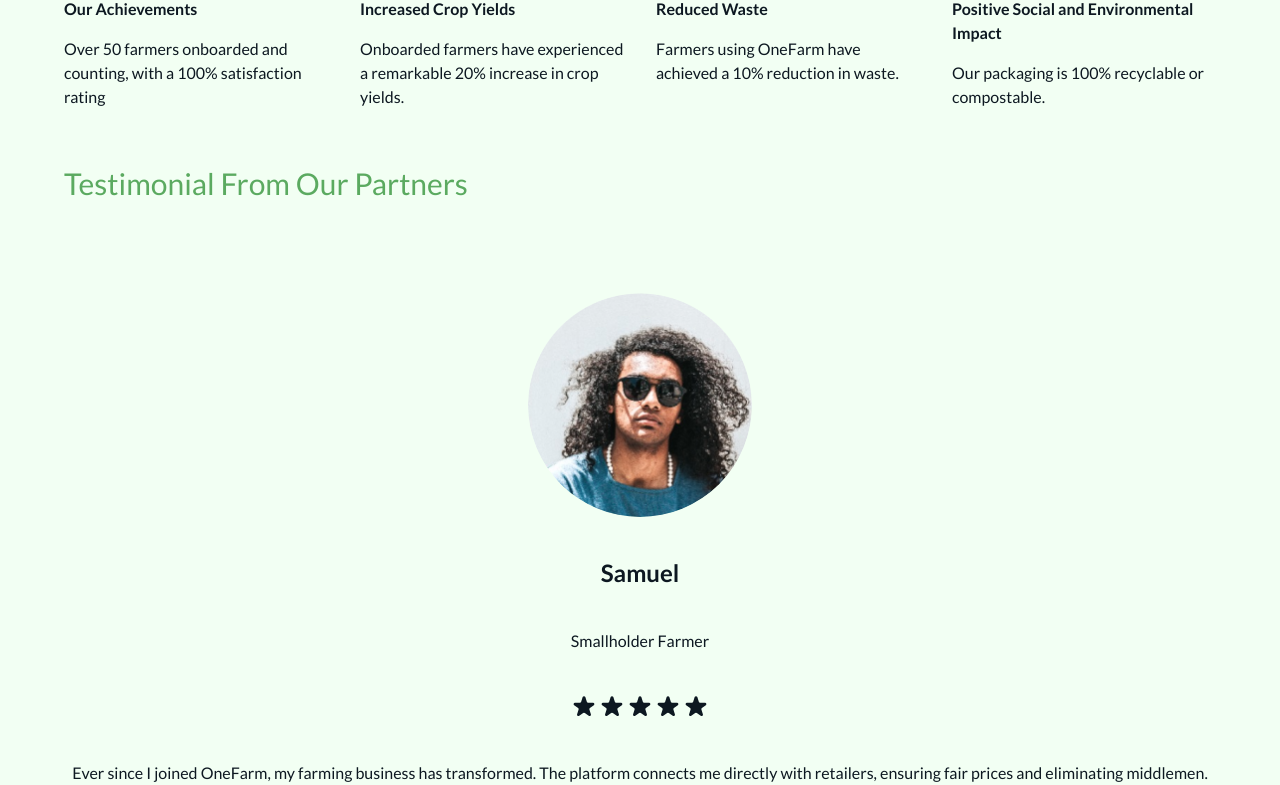
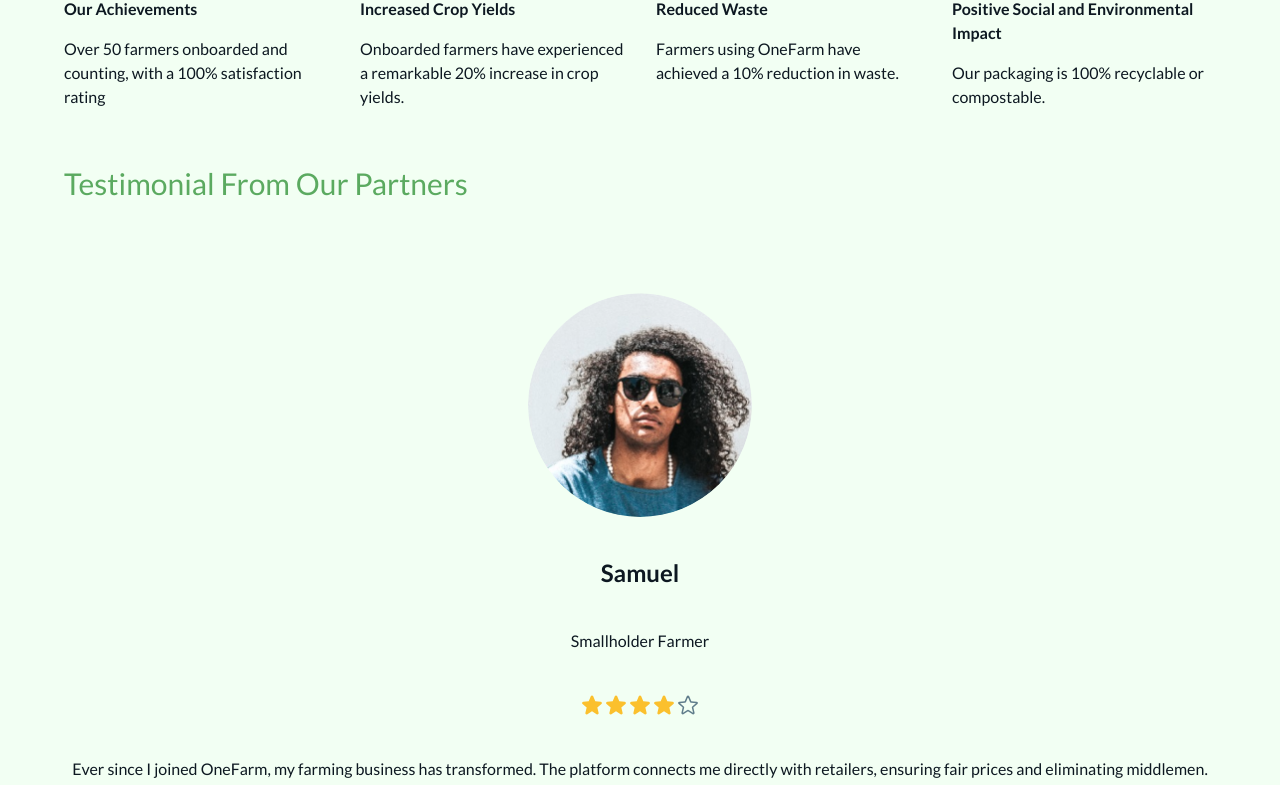
Before and after one commit to OneFarmTech/FE, a React (Vite) app: page / in a window 1280 px wide. Shown: the part 4286-5071 px from the top of the page. Built offline with nearby package versions, Linux system fonts and the light colour scheme.

Commit message:
Intall Material tailwind

```diff
--- a/package.json
+++ b/package.json
@@ -11,6 +11,7 @@
     "host": "vite --host"
   },
   "dependencies": {
+    "@material-tailwind/react": "^2.0.6",
     "localforage": "^1.10.0",
     "match-sorter": "^6.3.1",
     "react": "^18.2.0",
--- a/src/assets/styles/index.css
+++ b/src/assets/styles/index.css
@@ -5,11 +5,11 @@
 
 @layer base {
   * {
-    @apply font-lato text-black-100;
+    @apply font-lato;
   }
 
   body {
-    @apply md:bg-green-10
+    @apply md:bg-green-10 text-black-100;
   }
 
   img {
--- /dev/null
+++ b/src/components/Footer.jsx
@@ -0,0 +1,5 @@
+const Footer = () => (
+  <footer></footer>
+);
+
+export default Footer;
--- a/src/components/TestimonialCard.jsx
+++ b/src/components/TestimonialCard.jsx
@@ -1,4 +1,5 @@
-import { Rating } from "flowbite-react";
+import { Rating } from '@material-tailwind/react';
+import { AiFillStar, AiOutlineStar } from "react-icons/ai";
 
 const TestimonialCard = (props) => {
   const { img, heading, desc, details } = props;
@@ -12,13 +13,8 @@ const TestimonialCard = (props) => {
       <h3 className="font-bold text-2xl text-center">{heading}</h3>
       <p className="text-center">{desc}</p>
 
-      <Rating size="md">
-        <Rating.Star />
-        <Rating.Star />
-        <Rating.Star />
-        <Rating.Star />
-        <Rating.Star />
-      </Rating>
+      <Rating value={4} />
+
       <p className="text-center">{details}</p>
     </article>
   )
--- a/src/main.jsx
+++ b/src/main.jsx
@@ -2,9 +2,12 @@ import React from 'react'
 import ReactDOM from 'react-dom/client'
 import App from './App.jsx'
 import './assets/styles/index.css'
+import { ThemeProvider } from '@material-tailwind/react'
 
 ReactDOM.createRoot(document.getElementById('root')).render(
   <React.StrictMode>
-    <App />
+    <ThemeProvider>
+      <App />
+    </ThemeProvider>
   </React.StrictMode>,
 )
--- a/tailwind.config.js
+++ b/tailwind.config.js
@@ -1,9 +1,10 @@
+import withMT from "@material-tailwind/react/utils/withMT";
+
 /** @type {import('tailwindcss').Config} */
-export default {
+export default withMT({
   content: [
     "./index.html",
     "./src/**/*.{js,ts,jsx,tsx}",
-    'node_modules/flowbite-react/**/*.{js,jsx,ts,tsx}',
   ],
   theme: {
 
@@ -46,5 +47,5 @@ export default {
       }
     },
   },
-  plugins: [require('flowbite/plugin')],
-}
+  plugins: [],
+});
```
Also changed, not shown: 1 other file (tests, documents, lock files or other folders).
